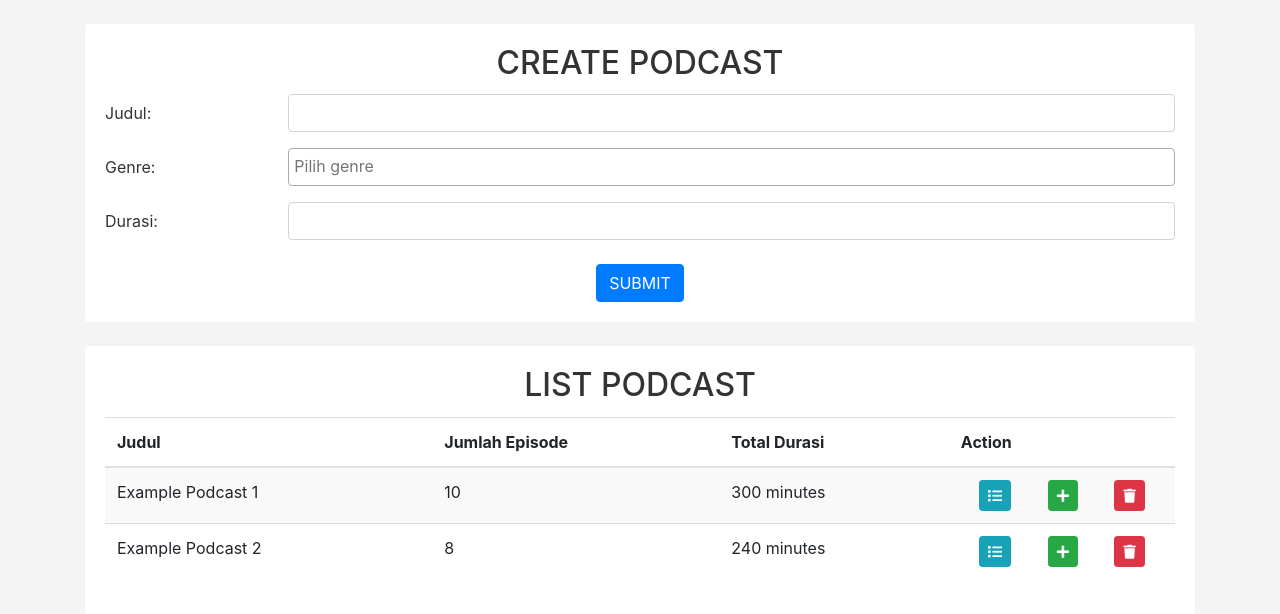
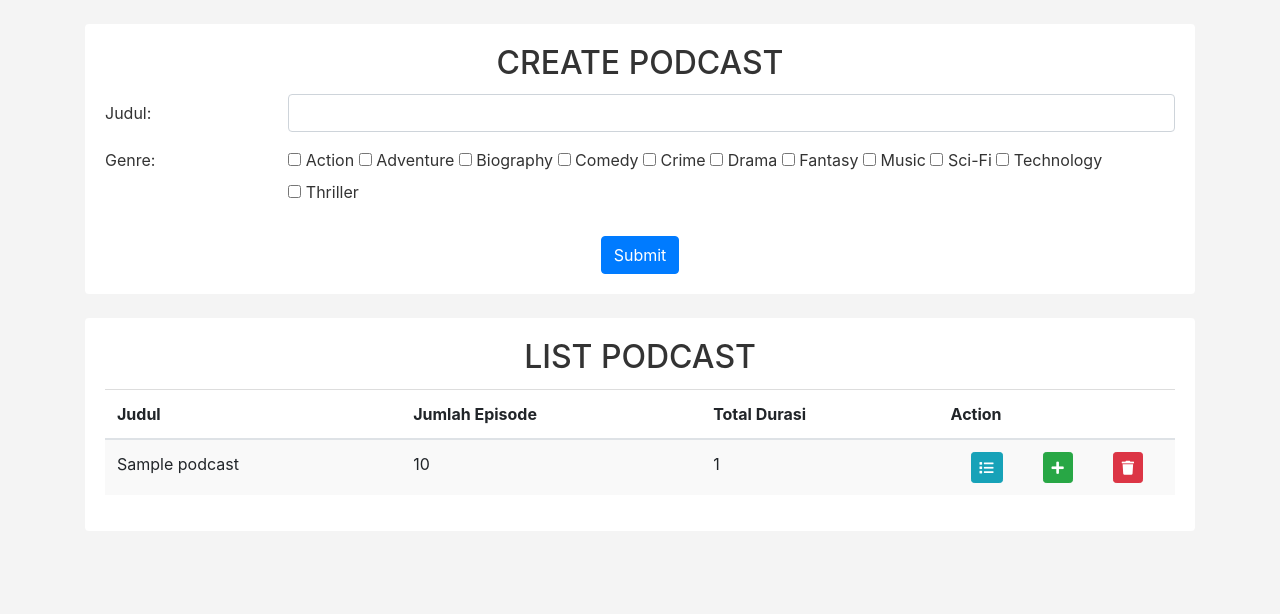
Before and after one commit to Saras355/basdat_proyek_tk, a Django app: template play_podcast/templates/create_podcast.html in a window 1280 px wide. Shown: the part 68-682 px from the top of the page. Run offline with Django 5.2, Linux system fonts and the light colour scheme; the template is opened without the code that fills it: most values are stand-ins (such as "Sample title", 1, 10 or a date in 2020); some libraries are stand-ins or nearby versions.

Commit message:
Fix templates .html for play_podcast app

```diff
--- a/play_podcast/templates/chart_detail.html
+++ b/play_podcast/templates/chart_detail.html
@@ -86,14 +86,14 @@
                 <h2 class="card-title text-center">CHART DETAIL</h2>
                 <p class="text-center"><strong>Tipe:</strong> {{ chart_type }}</p>
                 <div class="d-flex justify-content-center">
-                    <a href="{% url 'chart_list' %}" class="btn btn-primary mt-2">Kembali</a>
+                    <a href="{% url 'podcast:show_chart_list' %}" class="btn btn-primary mt-2">Kembali</a>
                 </div>
             </div>
         </div>
 
         <div class="card mb-4">
             <div class="card-body">
-                <h2 class="card-title text-center">DAFTAR LAGU</h2>
+                <h2 class="card-title text-center">SONG LIST</h2>
                 <table class="table table-striped">
                     <thead>
                         <tr>
@@ -123,10 +123,8 @@
             </div>
         </div>
     </div>
-
     <script src="https://code.jquery.com/jquery-3.5.1.slim.min.js"></script>
     <script src="https://cdn.jsdelivr.net/npm/@popperjs/core@2.5.2/dist/umd/popper.min.js"></script>
     <script src="https://stackpath.bootstrap.com/4.5.2/js/bootstrap.min.js"></script>
 </body>
-
 </html>
--- a/play_podcast/templates/create_podcast.html
+++ b/play_podcast/templates/create_podcast.html
@@ -66,38 +66,36 @@
         <div class="card mb-4">
             <div class="card-body">
                 <h2 class="card-title text-center">CREATE PODCAST</h2>
-                <form method="POST" action="/submit">
+                <form method="POST" action="{% url 'podcast:manage_podcasts' %}">
+                    {% csrf_token %}
                     <div class="form-group row">
                         <label for="title" class="col-form-label col-sm-2">Judul:</label>
                         <div class="col-sm-10">
-                            <input type="text" class="form-control" id="title" name="title" required>
+                            <input type="text" class="form-control" id="judul" name="judul" required>
                         </div>
                     </div>
                     <div class="form-group row">
-                        <label for="genre" class="col-form-label col-sm-2">Genre:</label>
+                        <label class="col-sm-2">Genre:</label>
                         <div class="col-sm-10">
-                            <select id="genre" name="genre[]" class="select2 form-control" multiple="multiple" required>
-                                <option value="horor">Horor</option>
-                                <option value="entertainment">Hiburan</option>
-                                <option value="lifestyle">Gaya Hidup</option>
-                                <option value="educational">Pendidikan</option>
-                                <option value="sports">Olahraga</option>
-                            </select>
-                        </div>
-                    </div>
-                    <div class="form-group row">
-                        <label for="duration" class="col-form-label col-sm-2">Durasi:</label>
-                        <div class="col-sm-10">
-                            <input type="text" class="form-control" id="duration" name="duration" required>
+                            <label><input type="checkbox" name="genre" value="Action"> Action</label>
+                            <label><input type="checkbox" name="genre" value="Adventure"> Adventure</label>
+                            <label><input type="checkbox" name="genre" value="Biography"> Biography</label>
+                            <label><input type="checkbox" name="genre" value="Comedy"> Comedy</label>
+                            <label><input type="checkbox" name="genre" value="Crime"> Crime</label>
+                            <label><input type="checkbox" name="genre" value="Drama"> Drama</label>
+                            <label><input type="checkbox" name="genre" value="Fantasy"> Fantasy</label>
+                            <label><input type="checkbox" name="genre" value="Music"> Music</label>
+                            <label><input type="checkbox" name="genre" value="Sci-Fi"> Sci-Fi</label>
+                            <label><input type="checkbox" name="genre" value="Technology"> Technology</label>
+                            <label><input type="checkbox" name="genre" value="Thriller"> Thriller</label>
                         </div>
                     </div>
                     <div class="d-flex justify-content-center">
-                        <button type="submit" class="btn btn-primary mt-2">SUBMIT</button>
+                        <button type="submit" class="btn btn-primary mt-2">Submit</button>
                     </div>
                 </form>
             </div>
         </div>
-
         <div class="card mb-4">
             <div class="card-body">
                 <h2 class="card-title text-center">LIST PODCAST</h2>
@@ -111,49 +109,32 @@
                         </tr>
                     </thead>
                     <tbody>
-                        <!-- Example static rows, replace with dynamic rows from backend -->
+                        {% for podcast in podcasts %}
                         <tr>
-                            <td>Example Podcast 1</td>
-                            <td>10</td>
-                            <td>300 minutes</td>
+                            <td>{{ podcast.judul }}</td>
+                            <td>{{ podcast.jumlah_episode }}</td>
+                            <td>{{ podcast.total_durasi }}</td>
                             <td>
                                 <div class="d-flex justify-content-around">
-                                    <a href="#" class="btn btn-info btn-sm"><i class="fas fa-list"></i></a>
-                                    <a href="#" class="btn btn-success btn-sm"><i class="fas fa-plus"></i></a>
-                                    <a href="#" class="btn btn-danger btn-sm"><i class="fas fa-trash"></i></a>
+                                    <a href="{% url 'podcast:show_detail_podcast' podcast.id %}" class="btn btn-info btn-sm"><i class="fas fa-list"></i></a>
+                                    <a href="{% url 'podcast:manage_episodes' podcast.id %}" class="btn btn-success btn-sm"><i class="fas fa-plus"></i></a>
+                                    <a href="{% url 'podcast:delete_podcast' podcast.id %}" class="btn btn-danger btn-sm"><i class="fas fa-trash"></i></a>
                                 </div>
                             </td>
                         </tr>
+                        {% empty %}
                         <tr>
-                            <td>Example Podcast 2</td>
-                            <td>8</td>
-                            <td>240 minutes</td>
-                            <td>
-                                <div class="d-flex justify-content-around">
-                                    <a href="#" class="btn btn-info btn-sm"><i class="fas fa-list"></i></a>
-                                    <a href="#" class="btn btn-success btn-sm"><i class="fas fa-plus"></i></a>
-                                    <a href="#" class="btn btn-danger btn-sm"><i class="fas fa-trash"></i></a>
-                                </div>
-                            </td>
+                            <td colspan="3">No podcasts available.</td>
                         </tr>
-                        <!-- End of example rows -->
+                        {% endfor %}
                     </tbody>
                 </table>
             </div>
         </div>
     </div>
 
-    <script src="https://code.jquery.com/jquery-3.5.1.min.js"></script>
-    <script src="https://cdnjs.cloudflare.com/ajax/libs/select2/4.0.13/js/select2.min.js"></script>
+    <script src="https://code.jquery.com/jquery-3.5.1.slim.min.js"></script>
     <script src="https://cdn.jsdelivr.net/npm/@popperjs/core@2.5.2/dist/umd/popper.min.js"></script>
-    <script src="https://stackpath.bootstrapcdn.com/bootstrap/4.5.2/js/bootstrap.min.js"></script>
-    <script>
-        $(document).ready(function() {
-            $('.select2').select2({
-                placeholder: "Pilih genre",
-                allowClear: true
-            });
-        });
-    </script>
+    <script src="https://stackpath.bootstrap"></script>
 </body>
 </html>
--- a/play_podcast/urls.py
+++ b/play_podcast/urls.py
@@ -11,4 +11,5 @@ urlpatterns = [
     path('', manage_podcasts, name='manage_podcasts'),
     path('delete-episode/<str:podcast_id>/<str:episode_id>/', delete_episode, name='delete_episode'),
     path('manage-episodes/<str:podcast_id>/', manage_episodes, name='manage_episodes'),
+    path('kelola-podcast',kelola_podcast,name='kelola_podcast')
 ]
--- a/templates/nav.html
+++ b/templates/nav.html
@@ -42,7 +42,7 @@
                         {% endif %}
                         {% if user_data.is_podcaster %}
                             <li class="nav-item">
-                                <a class="nav-link" href="{% url 'play_podcast' %}">Kelola Podcast</a>
+                                <a class="nav-link" href="{% url 'play_podcast:kelola_podcast' %}">Kelola Podcast</a>
                             </li>
                         {% endif %}
                         {% if user_data.is_artist or user_data.is_songwriter %}
```
Also changed, not shown: play_podcast/templates/chart_list.html (+26 -26 lines), play_podcast/templates/create_episode.html (+4 -3 lines), play_podcast/templates/kelola_podcast.html (added, +44 -0 lines), play_podcast/templates/podcast.html (+22 -25 lines), play_podcast/views.py (+17 -9 lines).
